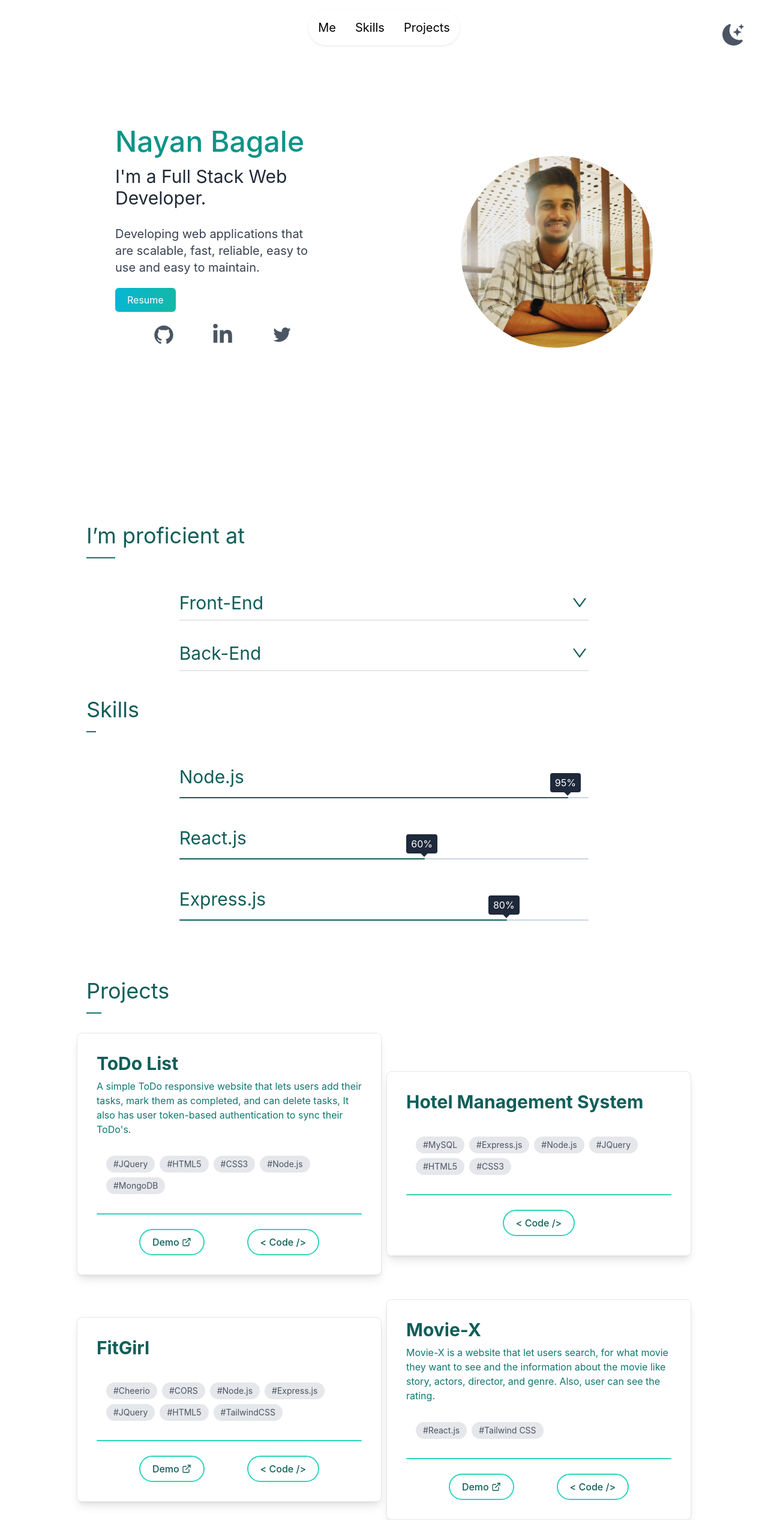
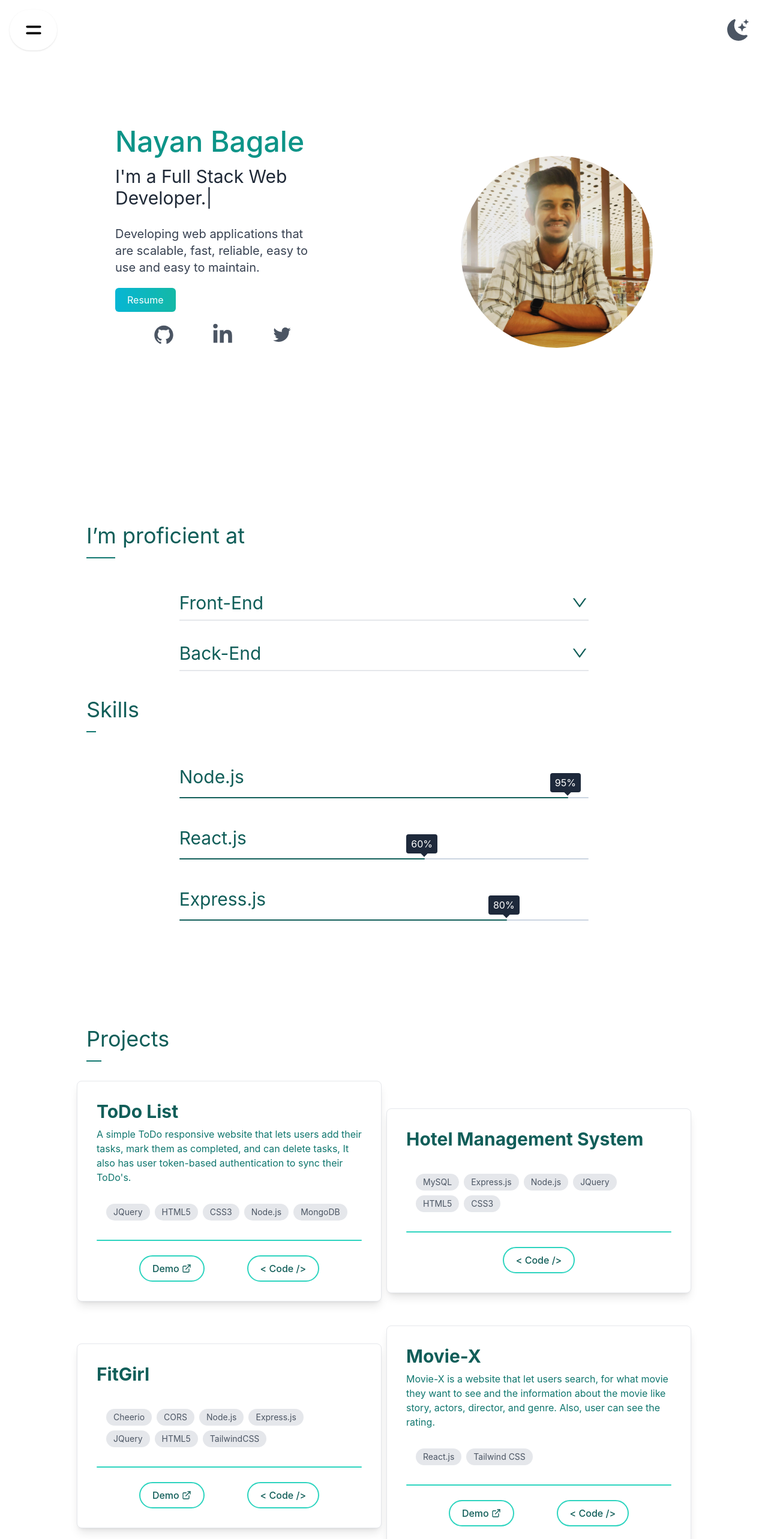
Before and after one commit to nayan-bagale/react-portfolio, a React (Create React App) app: page / in a window 1280 px wide. Shown: the top 2566 px of the page at 60% size. Before the commit the page ends 2534 px from the top, so only its background shows below. Built offline with nearby package versions, Linux system fonts and the light colour scheme.

Commit message:
git push

```diff
--- a/src/App.js
+++ b/src/App.js
@@ -4,6 +4,8 @@ import Skills from './components/Skills/Skillsection'
 import Projects from './components/Projects/projects';
 
 import { motion } from 'framer-motion';
+import Contactme from './components/contact-me/Contactme';
+import Footer from './components/Footer/Footer';
 
 function App() {
   // const Hr = () => {return(<hr class=" w-1/2 md:w-1/3 h-1 mx-auto my-4 bg-teal-600 border-0 rounded md:my-10 "/>)}
@@ -16,6 +18,9 @@ function App() {
       <Bio />
       <Skills />
       <Projects />
+      <Contactme />
+      <Footer />
+
     </motion.div>
   );
 }
--- /dev/null
+++ b/src/components/Footer/Footer.js
@@ -0,0 +1,8 @@
+
+export default function Footer() {
+  return (
+    <footer className=" flex m-auto justify-center md:w-4/5 w-11/12 p-10">
+      <h3 className=" text-sm md:text-base dark:text-teal-200 font-medium">Copyright 2023 by Nayan Bagale ALL Rights Reserved.</h3>
+    </footer>
+  );
+}
--- a/src/components/Header/header.js
+++ b/src/components/Header/header.js
@@ -1,32 +1,15 @@
-import { useRef, useEffect } from "react";
-import { BsFillMoonStarsFill } from 'react-icons/bs';
+import { BsFillMoonStarsFill, BsSunFill } from "react-icons/bs";
+import {HiMenuAlt4} from 'react-icons/hi';
+import{FaRegPaperPlane} from 'react-icons/fa';
+import { Collapse } from 'react-collapse';
+import { CgWebsite } from "react-icons/cg";
+import {AiOutlineClose} from 'react-icons/ai';
 
 import Dark from './dark';
+import { useState } from 'react';
 
  function Header() {
-
-  // const headerRef = useRef(null);
-  // useEffect(() => {
-  //   let prevScrollPos = window.scrollY;
-  //   const handleScroll = () => {
-  //     const currentScrollPos = window.scrollY;
-  //     const headerElement = headerRef.current;
-  //     if (!headerElement) {
-  //       return;
-  //     }
-  //     if (prevScrollPos > currentScrollPos) {
-  //       headerElement.style.transform = "translateY(0)";
-  //     } else {
-  //       headerElement.style.transform = "translateY(-200px)";
-  //     }
-  //     prevScrollPos = currentScrollPos;
-  //   };
-  //   window.addEventListener("scroll", handleScroll);
-
-  //   return () => {
-  //     window.removeEventListener("scroll", handleScroll);
-  //   };
-  // }, []);
+  const [navtoggle, setNavToggle] = useState(false);
 
   const handleClick = (anchor) => () => {
     const id = `${anchor}-section`;
@@ -41,32 +24,50 @@ import Dark from './dark';
 
   return (
     <header className=" flex z-10 top-0 items-center justify-center fixed w-full transition duration-300 ease-in-out dark:text-white">
-      <nav className=" flex justify-center back w-fit ">
-        <ul className=" flex items-stretch backdrop-blur py-4 mt-4 shadow-sm md:shadow dark:shadow-black shadow-white rounded-full">
+      <nav className=" flex justify-between w-full ">
+        <div className=" flex flex-col items-center backdrop-blur p-2 md:p-4 m-4 shadow-sm md:shadow dark:shadow-black shadow-white rounded-full">
+          <button onClick={() => setNavToggle(!navtoggle)}>
+            {navtoggle ? (
+              <AiOutlineClose className=" text-2xl md:text-4xl" />
+            ) : (
+              <HiMenuAlt4 className=" text-2xl md:text-4xl" />
+            )}
+          </button>
+          <Collapse isOpened={navtoggle}>
+            <ul className="flex flex-col items-center">
               <a
                 href="#about"
                 onClick={handleClick("about")}
-            className=" px-1.5 cursor-pointer hover:text-slate-500 dark:hover:text-yellow-400 md:px-4 md:text-xl"
+                className=" py-1.5 px-1 cursor-pointer hover:text-slate-500 dark:hover:text-yellow-400 text-sm md:py-4 md:text-xl"
               >
                 Me
               </a>
               <a
                 href="#skills"
                 onClick={handleClick("skills")}
-            className=" px-1.5 cursor-pointer hover:text-slate-500 dark:hover:text-yellow-400 md:px-4 md:text-xl"
+                className=" py-1.5 px-1 cursor-pointer hover:text-slate-500 dark:hover:text-yellow-400 text-sm md:py-4 md:text-xl"
               >
-            Skills
+                &#60; &#47;&#62;
               </a>
               <a
                 href="#projects"
                 onClick={handleClick("projects")}
-            className=" px-1.5 cursor-pointer hover:text-slate-500 dark:hover:text-yellow-400 md:px-4 md:text-xl"
+                className=" py-1.5 px-1 cursor-pointer hover:text-slate-500 dark:hover:text-yellow-400 text-sm md:py-4 md:text-xl"
               >
-            Projects
+                <CgWebsite />
+              </a>
+              <a
+                href="#contact"
+                onClick={handleClick("contact")}
+                className=" py-1.5 px-1 cursor-pointer hover:text-slate-500 dark:hover:text-yellow-400 text-sm md:py-4 md:text-xl"
+              >
+                <FaRegPaperPlane />
               </a>
             </ul>
+          </Collapse>
+        </div>
         <div
-          className=" absolute right-0 top-0 md:m-8 text-2xl hover:bg-slate-400 p-2 rounded-full text-gray-600 md:text-4xl dark:text-white"
+          className=" m-4 text-2xl items-center hover:bg-slate-400 p-2 md:p-4 rounded-full text-gray-600 md:text-4xl dark:text-white"
           onClick={Dark()}
         >
           <BsFillMoonStarsFill className=" cursor-pointer" />
--- a/src/components/Projects/cards.js
+++ b/src/components/Projects/cards.js
@@ -28,6 +28,7 @@ const Cards = ({ project }) => {
             initial="hidden"
             whileInView="visible"
             transition="transition"
+            viewport={{once: true}}
           >
             <h1 className=" mb-2 text-2xl md:text-3xl text-teal-800 font-bold dark:text-teal-200">
               {item.name}
@@ -42,7 +43,7 @@ const Cards = ({ project }) => {
                     className=" inline-block bg-gray-200  rounded-full px-3 py-1 text-xs md:text-sm text-gray-600 mr-2 mb-2 dark:bg-gray-600 dark:text-gray-200"
                     key={index}
                   >
-                    {`#${item}`}
+                    {item}
                   </span>
                 );
               })}
--- a/src/components/Projects/projects.js
+++ b/src/components/Projects/projects.js
@@ -51,12 +51,12 @@ const Projects = () => {
     },
     visible: { y: 0, opacity: 1 },
     transition: { type: "spring", stiffness: 100, when: "beforeChildren" },
-    viewport: { amount: 0.1 },
+    viewport: { amount: 0.5, once: true },
   };
 
     return (
       <motion.section
-        className=" min-h-screen flex flex-col md:w-4/5 w-11/12 m-auto items-center"
+        className=" min-h-screen flex flex-col md:w-4/5 w-11/12 m-auto items-center my-20"
         id="projects-section"
         variants={projectVarient}
         initial='hidden'
--- a/src/components/Skills/Skill.js
+++ b/src/components/Skills/Skill.js
@@ -1,6 +1,6 @@
 import { motion } from "framer-motion";
 
-export default function skill({ array }) {
+export default function Skill({ array }) {
   return array.map(({ title, progress }, index) => {
     const skillsVarient = {
       hidden: {
--- /dev/null
+++ b/src/components/contact-me/Contactme.js
@@ -0,0 +1,76 @@
+import React from 'react'
+import { BsArrowRight } from "react-icons/bs";
+
+export default function Contactme() {
+
+    const handlesubmit = (e) => {
+        e.preventDefault();
+        alert("success")
+    }
+
+  return (
+    <section
+      id="contact-section"
+      className=" min-h-screen md:w-4/5 w-11/12 m-auto flex flex-col items-center justify-center dark:text-white"
+    >
+      <div className=" text-3xl md:text-4xl p-4 my-4 self-start">
+        <h1 className=" pb-4 text-teal-800 dark:text-white">Contact</h1>
+        <div className=" border w-[18%] border-teal-700 dark:border-yellow-400"></div>
+      </div>
+
+      <form onSubmit={handlesubmit} className=" w-4/5 my-4 md:w-2/3 md:my-6">
+        <div className="relative z-0 w-full mb-6 group">
+          <input
+            className="block py-2.5 px-0 w-full text-base md:text-xl text-gray-900 bg-transparent border-0 border-b-2 border-gray-300 appearance-none dark:text-white dark:border-gray-600 dark:focus:border-yellow-400 focus:outline-none focus:ring-0 focus:border-yellow-600 peer"
+            type="text"
+            name="name"
+            placeholder=" "
+            required
+          />
+          <label
+            htmlFor="name"
+            className="peer-focus:font-medium absolute text-base md:text-xl text-gray-500 dark:text-gray-400 duration-300 transform -translate-y-6 scale-75 top-3 -z-10 origin-[0] peer-focus:left-0 peer-focus:text-yellow-600 peer-focus:dark:text-yellow-400 peer-placeholder-shown:scale-100 peer-placeholder-shown:translate-y-0 peer-focus:scale-75 peer-focus:-translate-y-6"
+          >
+            Name
+          </label>
+        </div>
+        <div className="relative z-0 w-full mb-6 group">
+          <input
+            type="email"
+            name="email"
+            placeholder=" "
+            required
+            className="block py-2.5 px-0 w-full text-base md:text-xl text-gray-900 bg-transparent border-0 border-b-2 border-gray-300 appearance-none dark:text-white dark:border-gray-600 dark:focus:border-yellow-400 focus:outline-none focus:ring-0 focus:border-yellow-600 peer"
+          />
+          <label
+            htmlFor="email"
+            className="peer-focus:font-medium absolute text-base md:text-xl text-gray-500 dark:text-gray-400 duration-300 transform -translate-y-6 scale-75 top-3 -z-10 origin-[0] peer-focus:left-0 peer-focus:text-yellow-600 peer-focus:dark:text-yellow-400 peer-placeholder-shown:scale-100 peer-placeholder-shown:translate-y-0 peer-focus:scale-75 peer-focus:-translate-y-6"
+          >
+            Email
+          </label>
+        </div>
+        <div className="relative z-0 w-full mb-6 group">
+          <textarea
+            name="message"
+            placeholder=" "
+            rows={5}
+            className="block py-2.5 px-0 w-full text-base md:text-xl text-gray-900 bg-transparent border-0 border-b-2 border-gray-300 appearance-none dark:text-white dark:border-gray-600 dark:focus:border-yellow-400 focus:outline-none focus:ring-0 focus:border-yellow-600 peer"
+          ></textarea>
+          <label
+            htmlFor="message"
+            className="peer-focus:font-medium absolute text-base md:text-xl text-gray-500 dark:text-gray-400 duration-300 transform -translate-y-6 scale-75 top-3 -z-10 origin-[0] peer-focus:left-0 peer-focus:text-yellow-600 peer-focus:dark:text-yellow-400 peer-placeholder-shown:scale-100 peer-placeholder-shown:translate-y-0 peer-focus:scale-75 peer-focus:-translate-y-6"
+          >
+            Message
+          </label>
+        </div>
+
+        <button
+          type="submit"
+          className=" inline-flex items-center text-2xl bg-slate-600 text-white p-2 rounded-full"
+        >
+          <BsArrowRight />
+        </button>
+      </form>
+    </section>
+  );
+}
```
Lines whose indentation alone changed are shown as unchanged.
